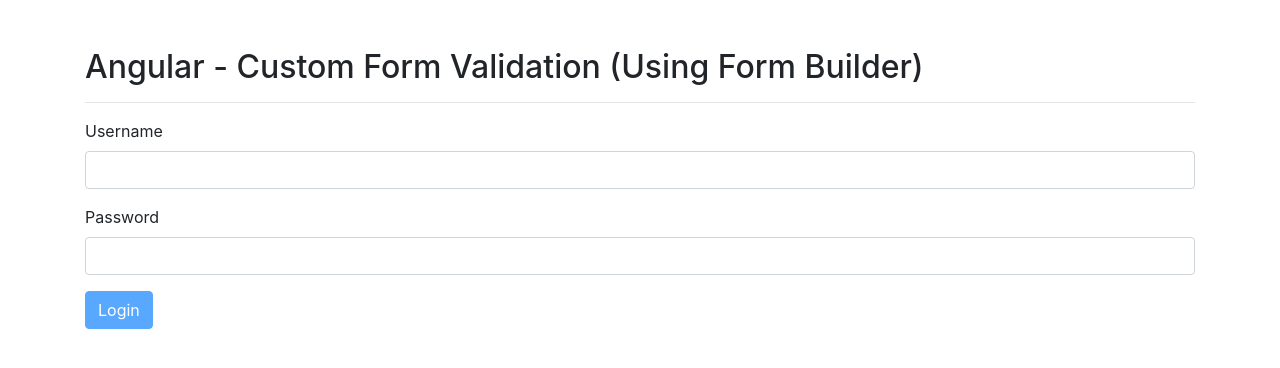
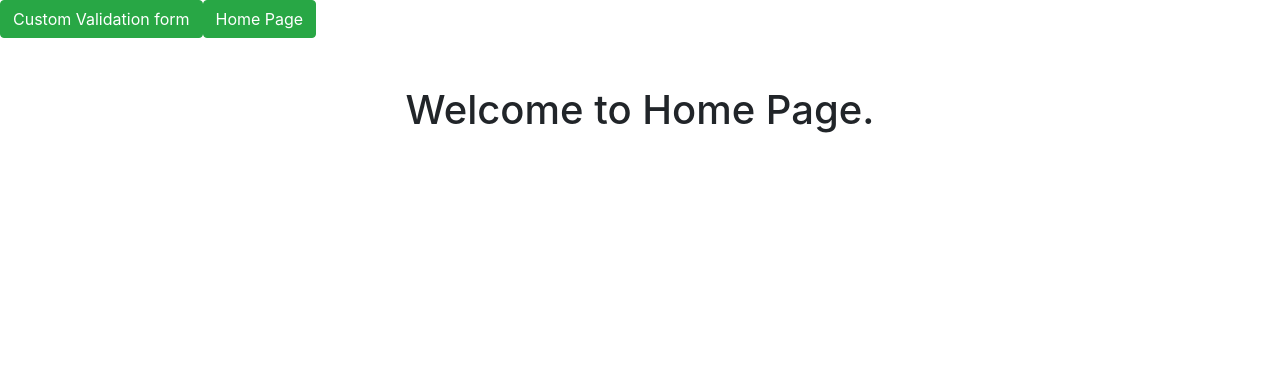
Before and after one commit to Virenp18/Angular16YT, an Angular app: page / in a window 1280 px wide. Shown: the top 368 px of the page. Built offline with nearby package versions, Linux system fonts and the light colour scheme.

Commit message:
Started with Angular Router and done with adding router manually and also used router directives like routerLink and tags router-outlet and also added home component to make it a landing page using routerModule

```diff
--- a/src/app/app.component.html
+++ b/src/app/app.component.html
@@ -60,4 +60,11 @@
 <!-- <app-forms></app-forms> -->
 
 <!-- Angular Custom Validation Forms -->
-<app-cusformval></app-cusformval>
+<!-- adding the button for adding the routerlink -->
+<button class="btn btn-success" routerLink="/customValidation">Custom Validation form</button>
+<!-- Commenting the app-cusformval component and will be showing it via router-outlet tag -->
+<!-- <app-cusformval></app-cusformval> -->
+
+<!-- Angular Home Page -->
+<button class="btn btn-success" routerLink="/">Home Page</button>
+<router-outlet></router-outlet>
--- /dev/null
+++ b/src/app/home/home.component.html
@@ -0,0 +1,3 @@
+<div class="contaner mt-5">
+    <h1 class="text-center">Welcome to Home Page.</h1>
+</div>
```
Also changed, not shown: src/app/app.module.ts (+8 -1 lines), src/app/home/home.component.ts (added, +10 -0 lines), ReadMe.txt, src/app/home/home.component.css (added), 1 other file (tests, documents, lock files or other folders).
